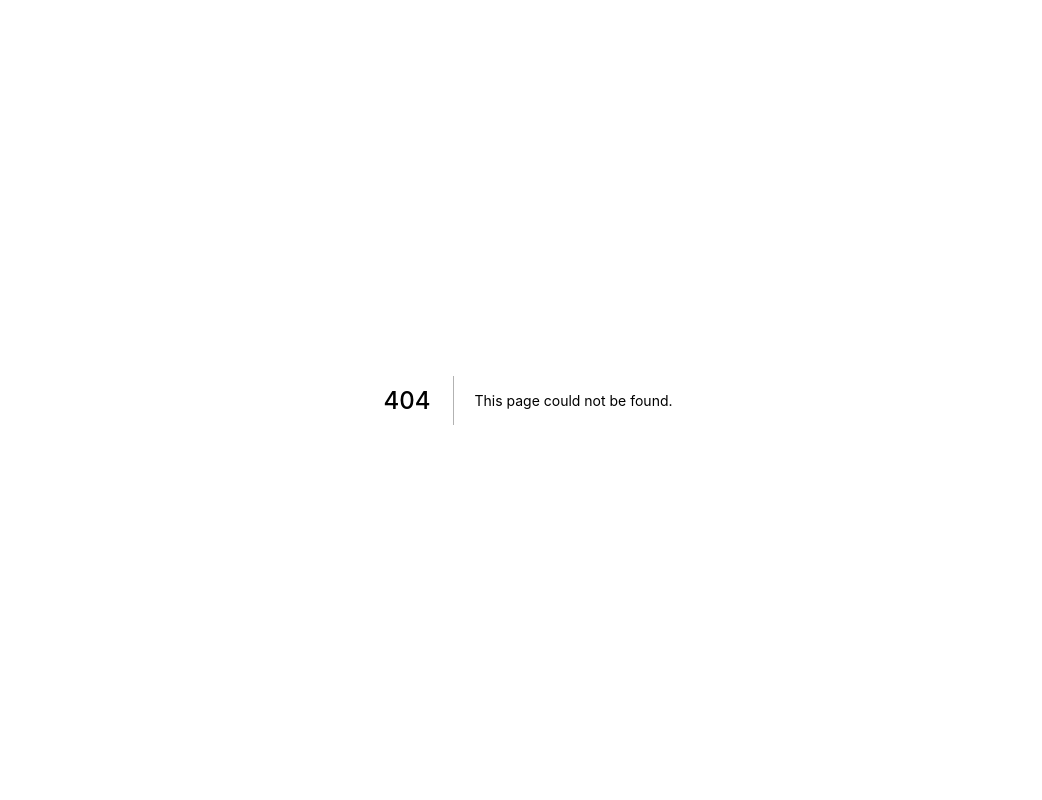
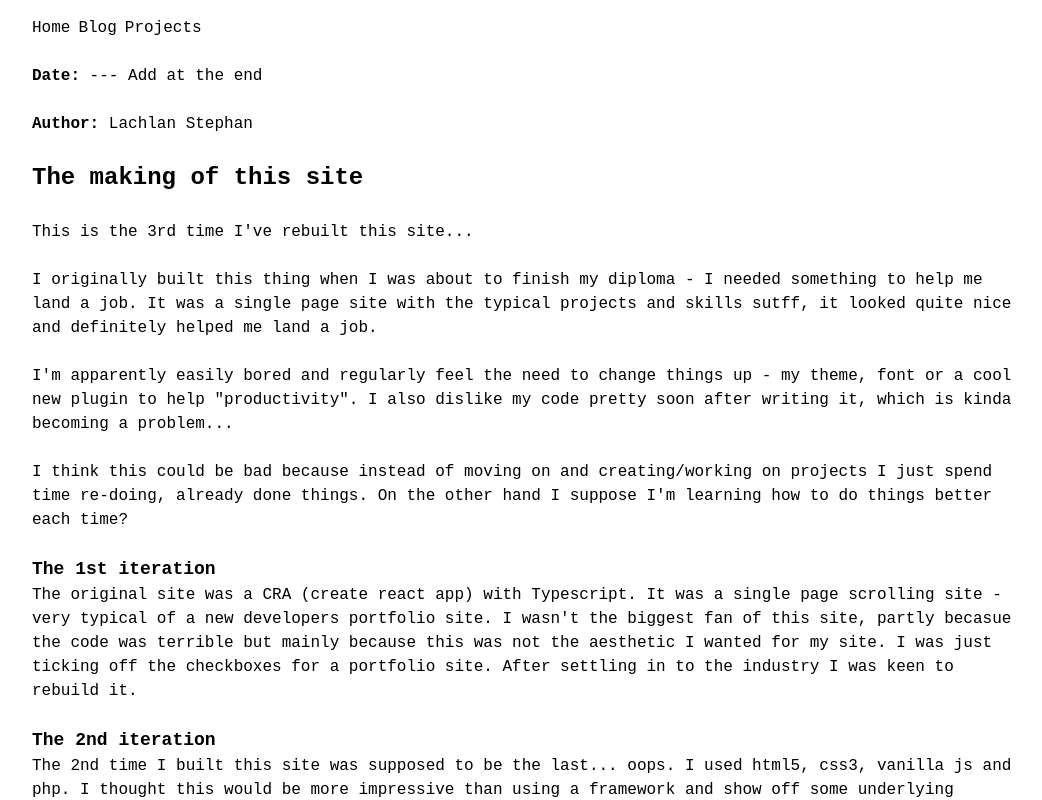
Before and after one commit to LachlanStephan/mysite, a Next.js app: page /making-this-site in a window 1280 px wide. Before the commit this address had no page. Shown: the top 800 px of the page, without its empty margins (112-1154 px from the left). Built offline with nearby package versions, Linux system fonts and the light colour scheme.

Commit message:
progress on blog 1

```diff
--- a/components/blog/config.js
+++ b/components/blog/config.js
@@ -1,10 +1,6 @@
 export const Config = [
 	{
-		title: "Blogs example 1",
-		link: "my-mdx-page",
-	},
-	{
-		title: "Blogs example 2",
-		link: "some-other-page",
+		title: "The making of this site",
+		link: "making-this-site",
 	},
 ];
--- /dev/null
+++ b/pages/making-this-site.mdx
@@ -0,0 +1,42 @@
+import Layout from "../components/layout.js";
+
+<Layout>
+
+**Date:** --- Add at the end
+
+<br />
+**Author:** Lachlan Stephan
+<br />
+
+# The making of this site
+<br />
+
+This is the 3rd time I've rebuilt this site...
+
+<br />I originally built this thing when I was about to finish my diploma - I
+needed something to help me land a job. It was a single page site with the
+typical projects and skills sutff, it looked quite nice and definitely helped me
+land a job.
+<br />
+
+I'm apparently easily bored and regularly feel the need to change things up - my
+theme, font or a cool new plugin to help "productivity". I also dislike my code pretty soon after writing it, which is kinda becoming a problem...
+<br />
+
+I think this could be bad because instead of moving on and creating/working on projects I just spend time re-doing, already done things. On the other hand I suppose I'm learning how to do things better each time?
+<br />
+
+## The 1st iteration
+The original site was a CRA (create react app) with Typescript. It was a single page scrolling site - very typical of a new developers portfolio site. I wasn't the biggest fan of this site, partly becasue the code was terrible but mainly because this was not the aesthetic I wanted for my site. I was just ticking off the checkboxes for a portfolio site. After settling in to the industry I was keen to rebuild it.
+<br />
+## The 2nd iteration
+The 2nd time I built this site was supposed to be the last... oops. I used html5, css3, vanilla js and php. I thought this would be more impressive than using a framework and show off some underlying knowledge. I built a dynamic client with a very basic admin/cms to add new blocks of text to the homepage and to create new blogs. // more to come here. This however proved a little problematic due to two main issues.
+<br />
+
+**One:** Routing to individual blog posts. This was an issue as my solution to having dynamic/unique urls for each blog was to pass the id along with some query params to the api and render it on the server. I didn't love this as I really wanted to keep the view, in the view... Also I like the domain name I have once rerouted to the server, it was the ugly free-teir url provided by Heroku. What a segue into two.
+<br />
+**Two:** Using a free teir database/server. This was easily the most painful part of the site
+<br />
+
+
+</Layout>
--- a/styles/globals.css
+++ b/styles/globals.css
@@ -3,6 +3,12 @@
 	h1 {
 		@apply heading_one;
 	}
+  h2 {
+    @apply heading_two;
+  }
+  h3 {
+    @apply heading_three;
+  }
 }
 @tailwind components;
 @tailwind utilities;
@@ -14,5 +20,13 @@ body {
 
 .heading_one {
 	font-weight: bold;
-	font-size: large;
+	font-size: x-large;
 }
+.heading_two {
+	font-weight: bold;
+	font-size: large;;
+}
+.heading_three {
+	font-weight: bold;
+	font-size: medium;
+}
```
Also changed, not shown: pages/my-mdx-page.mdx (deleted, +0 -30 lines).
